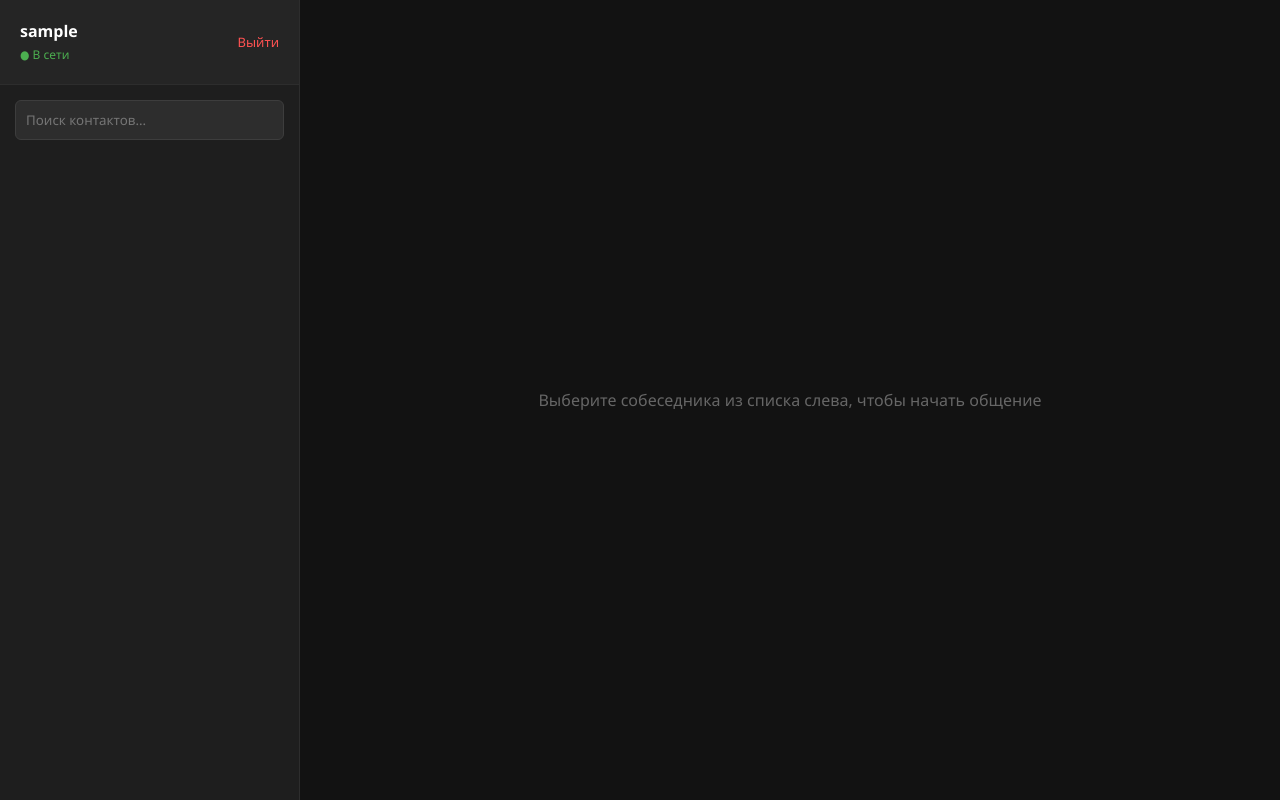
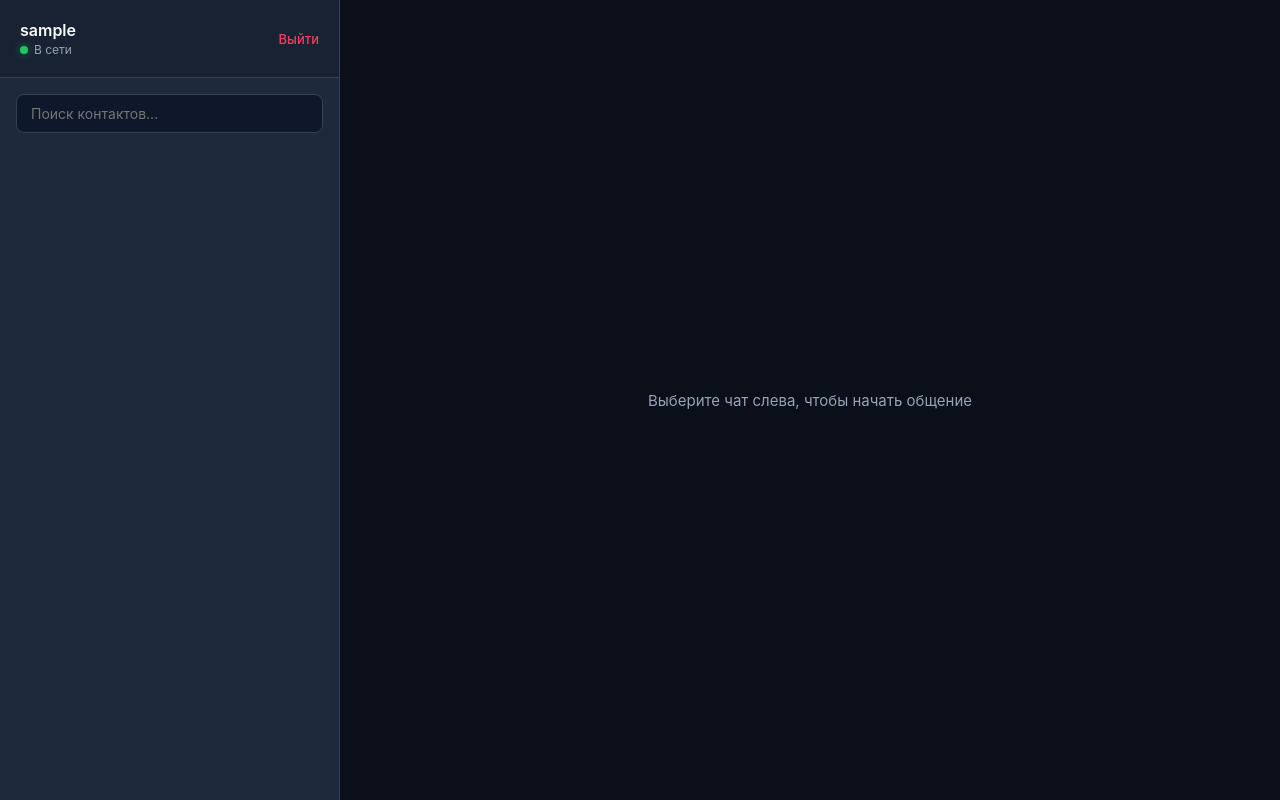
Before and after one commit to antonpro777/messenger, a Flask app: page / in a window 1280 px wide. Run offline with Flask 3, Linux system fonts and the light colour scheme; the visitor is signed in with stand-in values (Sample User, id 1).

Commit message:
Update index.html

```diff
--- a/templates/index.html
+++ b/templates/index.html
@@ -3,52 +3,80 @@
 <head>
     <meta charset="UTF-8">
     <meta name="viewport" content="width=device-width, initial-scale=1.0">
-    <title>Веб-мессенджер</title>
+    <title>Messenger</title>
     <style>
-        * { box-sizing: border-box; margin: 0; padding: 0; font-family: 'Segoe UI', Tahoma, Geneva, Verdana, sans-serif; }
-        body { background-color: #121212; color: #e0e0e0; height: 100vh; display: flex; overflow: hidden; }
+        :root {
+            --bg-main: #0f172a;
+            --bg-sidebar: #1e293b;
+            --bg-panel: #1e293b;
+            --bg-chat: #0b0f19;
+            --border-color: #334155;
+            --text-main: #f8fafc;
+            --text-muted: #94a3b8;
+            --accent: #3b82f6;
+            --accent-hover: #2563eb;
+            --my-msg: #2563eb;
+            --other-msg: #334155;
+            --online-green: #22c55e;
+        }
 
-        .sidebar { width: 300px; background-color: #1e1e1e; border-right: 1px solid #2d2d2d; display: flex; flex-direction: column; }
-        .profile-header { padding: 20px; background-color: #252525; display: flex; justify-content: space-between; align-items: center; border-bottom: 1px solid #2d2d2d; }
-        .profile-info h4 { color: #fff; font-size: 16px; }
-        .profile-info span { font-size: 12px; color: #4caf50; }
-        .logout-btn { color: #ff5252; text-decoration: none; font-size: 13px; }
-        .logout-btn:hover { text-decoration: underline; }
+        * { box-sizing: border-box; margin: 0; padding: 0; font-family: 'Inter', system-ui, -apple-system, sans-serif; }
+        body { background-color: var(--bg-main); color: var(--text-main); height: 100vh; display: flex; overflow: hidden; }
 
-        .search-box { padding: 15px; }
-        .search-box input { width: 100%; padding: 10px; background: #2d2d2d; border: 1px solid #3d3d3d; border-radius: 6px; color: #fff; outline: none; }
-        .search-box input:focus { border-color: #0088cc; }
+        /* Сайдбар */
+        .sidebar { width: 340px; background-color: var(--bg-sidebar); border-right: 1px solid var(--border-color); display: flex; flex-direction: column; }
+        .profile-header { padding: 20px; background-color: rgba(15, 23, 42, 0.4); display: flex; justify-content: space-between; align-items: center; border-bottom: 1px solid var(--border-color); }
+        .profile-info h4 { color: var(--text-main); font-size: 16px; font-weight: 600; }
 
-        .users-list { flex: 1; overflow-y: auto; padding: 0 10px 10px 10px; }
-        .user-item { display: flex; justify-content: space-between; align-items: center; padding: 12px 15px; margin-bottom: 6px; background: #252525; color: #fff; text-decoration: none; border-radius: 6px; transition: background 0.2s; }
-        .user-item:hover { background: #2d2d2d; }
-        .user-item.active { background: #0088cc; }
+        .status-indicator { display: flex; align-items: center; gap: 6px; font-size: 12px; color: var(--text-muted); margin-top: 2px; }
+        .dot { width: 8px; height: 8px; border-radius: 50%; background-color: var(--online-green); box-shadow: 0 0 8px rgba(34, 197, 94, 0.5); }
 
-        .badge { background-color: #ff5252; color: white; border-radius: 10px; padding: 2px 8px; font-size: 11px; font-weight: bold; }
+        .logout-btn { color: #f43f5e; text-decoration: none; font-size: 13px; font-weight: 500; transition: opacity 0.2s; }
+        .logout-btn:hover { opacity: 0.8; }
 
-        .chat-container { flex: 1; display: flex; flex-direction: column; background-color: #121212; position: relative; }
-        .chat-header { padding: 20px; background-color: #1e1e1e; border-bottom: 1px solid #2d2d2d; font-size: 18px; font-weight: bold; color: #fff; }
+        .search-box { padding: 16px; }
+        .search-box input { width: 100%; padding: 10px 14px; background: var(--bg-main); border: 1px solid var(--border-color); border-radius: 8px; color: var(--text-main); outline: none; font-size: 14px; transition: border-color 0.2s; }
+        .search-box input:focus { border-color: var(--accent); }
 
-        .messages-box { flex: 1; padding: 20px; overflow-y: auto; display: flex; flex-direction: column; gap: 10px; }
-        .message { max-width: 60%; padding: 10px 14px; border-radius: 8px; word-break: break-word; line-height: 1.4; font-size: 15px; }
-        .my-message { background-color: #005c4b; color: #fff; align-self: flex-end; border-bottom-right-radius: 2px; }
-        .other-message { background-color: #202c33; color: #fff; align-self: flex-start; border-bottom-left-radius: 2px; }
+        .users-list { flex: 1; overflow-y: auto; padding: 0 12px 12px 12px; display: flex; flex-direction: column; gap: 4px; }
+        .user-item { display: flex; justify-content: space-between; align-items: center; padding: 12px 14px; background: transparent; color: var(--text-main); text-decoration: none; border-radius: 10px; transition: background 0.2s; }
+        .user-item:hover { background: rgba(255, 255, 255, 0.03); }
+        .user-item.active { background: var(--accent); }
 
-        .chat-form { padding: 15px; background-color: #1e1e1e; display: flex; gap: 10px; border-top: 1px solid #2d2d2d; position: relative; }
-        .chat-form input { flex: 1; padding: 12px; background: #2d2d2d; border: 1px solid #3d3d3d; border-radius: 6px; color: #fff; outline: none; }
-        .chat-form input:focus { border-color: #0088cc; }
+        .user-meta { display: flex; flex-direction: column; gap: 2px; }
+        .username { font-weight: 500; font-size: 14px; }
+        .user-status-text { font-size: 11px; color: var(--text-muted); }
+        .user-item.active .user-status-text { color: rgba(255, 255, 255, 0.8); }
 
-        .emoji-btn { background: #2d2d2d; border: 1px solid #3d3d3d; color: #fff; padding: 0 12px; border-radius: 6px; cursor: pointer; font-size: 18px; }
-        .emoji-btn:hover { background: #3d3d3d; }
+        .badge { background-color: #f43f5e; color: white; border-radius: 12px; padding: 2px 8px; font-size: 11px; font-weight: 600; }
 
-        .emoji-picker { display: none; position: absolute; bottom: 70px; left: 15px; background: #222; border: 1px solid #444; border-radius: 8px; padding: 10px; width: 260px; grid-template-columns: repeat(6, 1fr); gap: 6px; box-shadow: 0 4px 15px rgba(0,0,0,0.5); z-index: 10; }
-        .emoji-picker span { font-size: 20px; text-align: center; cursor: pointer; padding: 5px; border-radius: 4px; }
-        .emoji-picker span:hover { background: #333; }
+        /* Окно чата */
+        .chat-container { flex: 1; display: flex; flex-direction: column; background-color: var(--bg-chat); position: relative; }
+        .chat-header { padding: 18px 24px; background-color: var(--bg-sidebar); border-bottom: 1px solid var(--border-color); display: flex; align-items: center; gap: 12px; }
+        .chat-header-info h3 { font-size: 16px; font-weight: 600; color: var(--text-main); }
+        .chat-header-status { font-size: 12px; color: var(--text-muted); display: flex; align-items: center; gap: 6px; margin-top: 2px; }
 
-        .chat-form button[type="submit"] { padding: 0 20px; background: #0088cc; color: #fff; border: none; border-radius: 6px; cursor: pointer; font-weight: bold; transition: background 0.2s; }
-        .chat-form button[type="submit"]:hover { background: #006699; }
+        .messages-box { flex: 1; padding: 24px; overflow-y: auto; display: flex; flex-direction: column; gap: 12px; }
+        .message { max-width: 65%; padding: 12px 16px; border-radius: 12px; word-break: break-word; line-height: 1.5; font-size: 14px; box-shadow: 0 2px 5px rgba(0,0,0,0.1); }
+        .my-message { background-color: var(--my-msg); color: #fff; align-self: flex-end; border-bottom-right-radius: 4px; }
+        .other-message { background-color: var(--other-msg); color: var(--text-main); align-self: flex-start; border-bottom-left-radius: 4px; }
 
-        .chat-placeholder { flex: 1; display: flex; justify-content: center; align-items: center; color: #666; font-size: 16px; }
+        .chat-form { padding: 16px 24px; background-color: var(--bg-sidebar); display: flex; gap: 12px; border-top: 1px solid var(--border-color); position: relative; align-items: center; }
+        .chat-form input[type="text"] { flex: 1; padding: 12px 16px; background: var(--bg-main); border: 1px solid var(--border-color); border-radius: 10px; color: var(--text-main); outline: none; font-size: 14px; transition: border-color 0.2s; }
+        .chat-form input[type="text"]:focus { border-color: var(--accent); }
+
+        .emoji-btn { background: var(--bg-main); border: 1px solid var(--border-color); color: var(--text-main); padding: 10px 14px; border-radius: 10px; cursor: pointer; font-size: 16px; transition: background 0.2s; }
+        .emoji-btn:hover { background: var(--border-color); }
+
+        .emoji-picker { display: none; position: absolute; bottom: 75px; left: 24px; background: var(--bg-sidebar); border: 1px solid var(--border-color); border-radius: 12px; padding: 12px; width: 280px; grid-template-columns: repeat(6, 1fr); gap: 8px; box-shadow: 0 10px 25px rgba(0,0,0,0.4); z-index: 10; }
+        .emoji-picker span { font-size: 22px; text-align: center; cursor: pointer; padding: 6px; border-radius: 8px; transition: background 0.1s; }
+        .emoji-picker span:hover { background: rgba(255,255,255,0.05); }
+
+        .chat-form button[type="submit"] { padding: 12px 24px; background: var(--accent); color: #fff; border: none; border-radius: 10px; cursor: pointer; font-weight: 600; font-size: 14px; transition: background 0.2s, transform 0.1s; }
+        .chat-form button[type="submit"]:hover { background: var(--accent-hover); }
+        .chat-form button[type="submit"]:active { transform: scale(0.98); }
+
+        .chat-placeholder { flex: 1; display: flex; justify-content: center; align-items: center; color: var(--text-muted); font-size: 15px; background: var(--bg-chat); }
     </style>
 </head>
 <body>
@@ -57,7 +85,9 @@
         <div class="profile-header">
             <div class="profile-info">
                 <h4>{{ current_user.username }}</h4>
-                <span>● В сети</span>
+                <div class="status-indicator">
+                    <div class="dot"></div> В сети
+                </div>
             </div>
             <a href="/logout" class="logout-btn">Выйти</a>
         </div>
@@ -69,7 +99,16 @@
         <div class="users-list" id="usersListContainer">
             {% for u in users %}
             <a href="/?to={{ u.id }}" class="user-item {% if active_recipient and active_recipient.id == u.id %}active{% endif %}">
-                <span>{{ u.username }}</span>
+                <div class="user-meta">
+                    <span class="username">{{ u.username }}</span>
+                    <span class="user-status-text">
+                        {% if u.status == 'В сети' %}
+                            <span style="color: var(--online-green);">● В сети</span>
+                        {% else %}
+                            Был в сети недавно
+                        {% endif %}
+                    </span>
+                </div>
                 <span class="badge" id="badge-{{ u.id }}" style="{% if not unread_counts.get(u.id) %}display:none;{% endif %}">
                     {{ unread_counts.get(u.id, '') }}
                 </span>
@@ -81,7 +120,16 @@
     <div class="chat-container">
         {% if active_recipient %}
             <div class="chat-header">
-                Чат с: {{ active_recipient.username }}
+                <div class="chat-header-info">
+                    <h3>{{ active_recipient.username }}</h3>
+                    <div class="chat-header-status">
+                        {% if active_recipient.status == 'В сети' %}
+                            <span style="color: var(--online-green); display:inline-block; width:6px; height:6px; background:var(--online-green); border-radius:50%;"></span> В сети
+                        {% else %}
+                            Был в сети недавно
+                        {% endif %}
+                    </div>
+                </div>
             </div>
 
             <div class="messages-box" id="messagesBox">
@@ -107,7 +155,7 @@
             </form>
         {% else %}
             <div class="chat-placeholder">
-                Выберите собеседника из списка слева, чтобы начать общение
+                Выберите чат слева, чтобы начать общение
             </div>
         {% endif %}
     </div>
@@ -144,8 +192,8 @@
             let items = container.getElementsByClassName('user-item');
 
             for (let i = 0; i < items.length; i++) {
-                let text = items[i].textContent || items[i].innerText;
-                if (text.toLowerCase().indexOf(input) > -1) {
+                let text = items[i].querySelector('.username').textContent.toLowerCase();
+                if (text.indexOf(input) > -1) {
                     items[i].style.display = "flex";
                 } else {
                     items[i].style.display = "none";
@@ -153,7 +201,6 @@
             }
         }
 
-        // Отправка сообщения без перезагрузки страницы (AJAX)
         const chatForm = document.getElementById('chatForm');
         if (chatForm) {
             chatForm.addEventListener('submit', async function(e) {
@@ -173,18 +220,20 @@
                         method: 'POST',
                         body: formData
                     });
+
                     if (response.ok) {
                         input.value = '';
-                        // Сразу вызываем обновление чата, чтобы показать отправленное сообщение
                         updateChat();
+                    } else {
+                        let errText = await response.text();
+                        console.error("Ошибка сервера:", errText);
                     }
                 } catch (err) {
-                    console.error("Ошибка отправки:", err);
+                    console.error("Сетевая ошибка:", err);
                 }
             });
         }
 
-        // Автоматическое обновление сообщений и счетчиков (каждые 3 сек)
         const activeRecipientId = "{{ active_recipient.id if active_recipient else '' }}";
 
         async function updateChat() {
```
